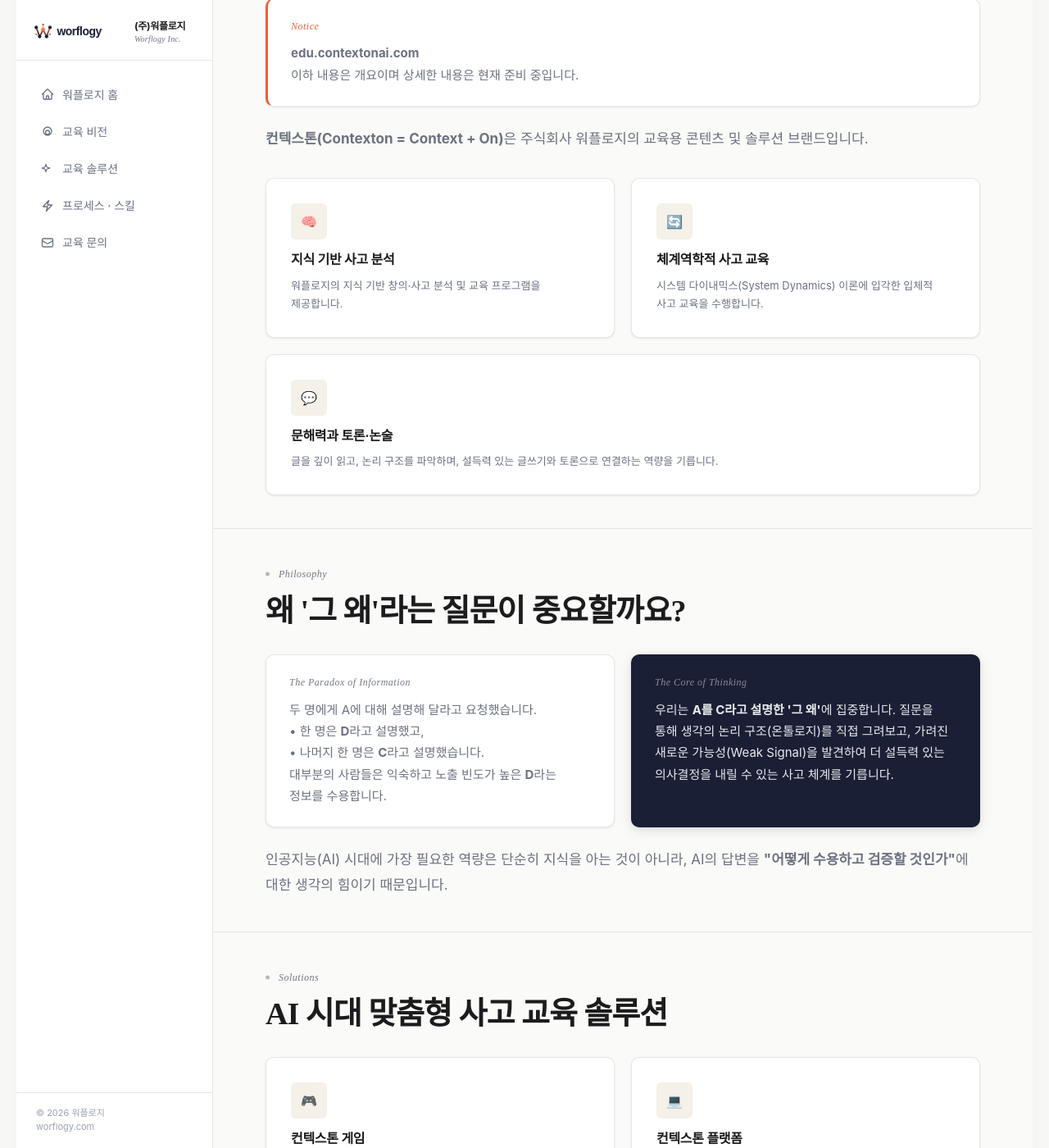
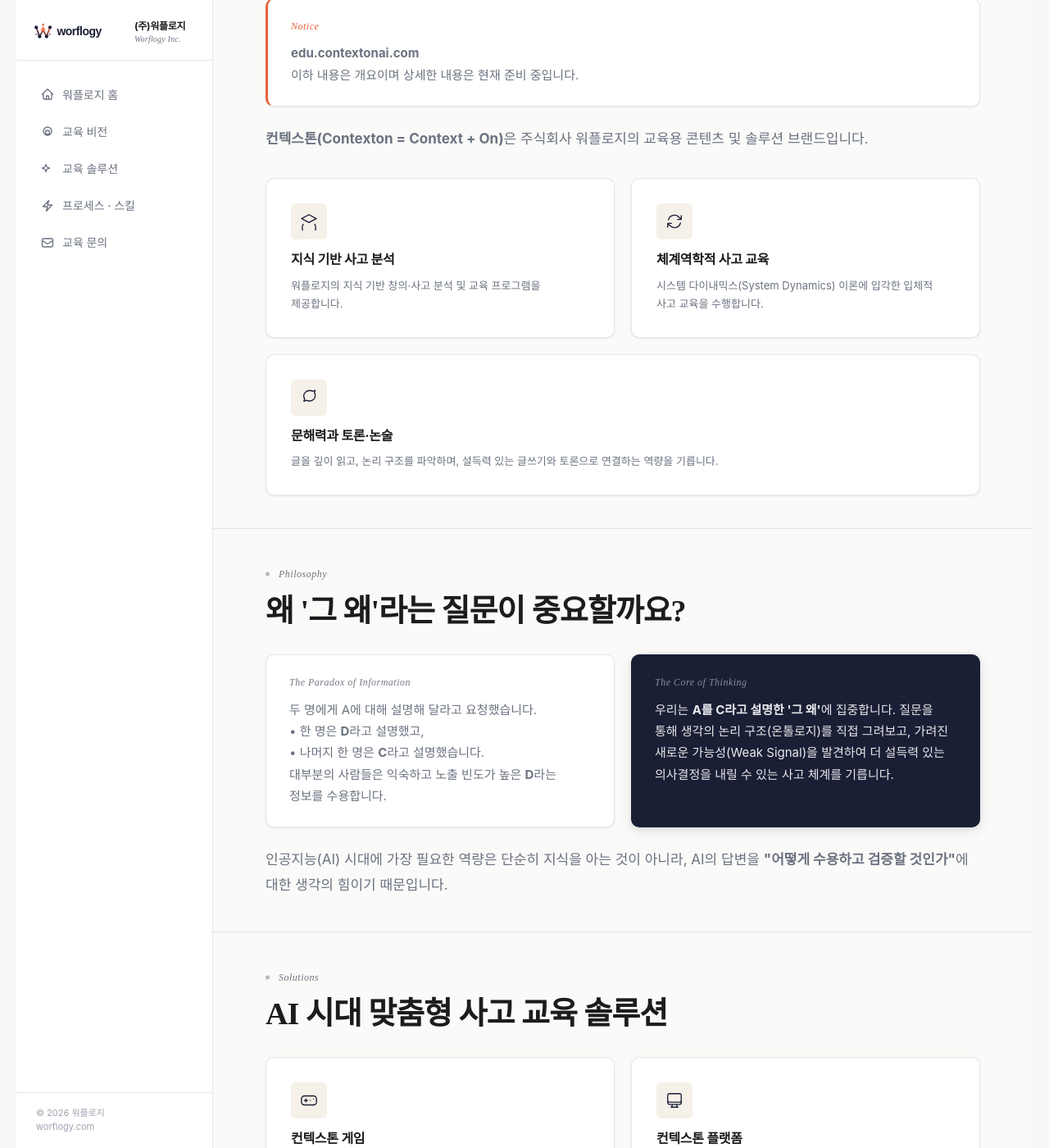
Before and after one commit to hamnYK/eduContextOn, a Jekyll site: the page built from index.md, in a window 1280 px wide and 1400 px high, scrolled down 352 px. Shown: the whole window at 82% size. Built offline with Jekyll 4.4.1, drawn with Linux system fonts in a browser that asks for light colours; some web fonts are replaced; a script that is not in the unit is left out.

Commit message:
docs: update index documentation for eduContextOn platform

```diff
--- a/index.md
+++ b/index.md
@@ -22,17 +22,17 @@
 
   <div class="card-grid" style="margin-top: 24px;">
     <div class="card">
-      <div class="card-icon">🧠</div>
+      <div class="card-icon"><svg fill="none" stroke="currentColor" stroke-width="1.5" viewBox="0 0 24 24"><path stroke-linecap="round" stroke-linejoin="round" d="M4.263 15.918a9 9 0 1015.474 0M12 3L2.25 8.25 12 13.5l9.75-5.25L12 3z" /></svg></div>
       <div class="card-title">지식 기반 사고 분석</div>
       <div class="card-desc">워플로지의 지식 기반 창의·사고 분석 및 교육 프로그램을 제공합니다.</div>
     </div>
     <div class="card">
-      <div class="card-icon">🔄</div>
+      <div class="card-icon"><svg fill="none" stroke="currentColor" stroke-width="1.5" viewBox="0 0 24 24"><path stroke-linecap="round" stroke-linejoin="round" d="M16.023 9.348h4.992v-.001M2.985 19.644v-4.992m0 0h4.992m-4.993 0l3.181 3.183a8.25 8.25 0 0013.803-3.7M4.031 9.865a8.25 8.25 0 0113.803-3.7l3.181 3.182m0-4.991v4.99" /></svg></div>
       <div class="card-title">체계역학적 사고 교육</div>
       <div class="card-desc">시스템 다이내믹스(System Dynamics) 이론에 입각한 입체적 사고 교육을 수행합니다.</div>
     </div>
     <div class="card card-wide">
-      <div class="card-icon">💬</div>
+      <div class="card-icon"><svg fill="none" stroke="currentColor" stroke-width="1.5" viewBox="0 0 24 24"><path stroke-linecap="round" stroke-linejoin="round" d="M20.25 8.511c.084.29.125.597.125.911 0 3.866-3.582 7-8 7a8.841 8.841 0 01-4.083-.98L5.25 16.75l.98-3.431C5.466 12.162 5 10.886 5 9.5c0-3.866 3.582-7 8-7a8.841 8.841 0 014.083.98L20.25 2.25l-.98 3.431c.646.882 1.07 1.946 1.07 3.111z" /></svg></div>
       <div class="card-title">문해력과 토론·논술</div>
       <div class="card-desc">글을 깊이 읽고, 논리 구조를 파악하며, 설득력 있는 글쓰기와 토론으로 연결하는 역량을 기릅니다.</div>
     </div>
@@ -73,17 +73,17 @@
 
   <div class="card-grid" style="margin-top: 24px;">
     <div class="card">
-      <div class="card-icon">🎮</div>
+      <div class="card-icon"><svg fill="none" stroke="currentColor" stroke-width="1.5" viewBox="0 0 24 24"><path stroke-linecap="round" stroke-linejoin="round" d="M6 12h4m-2-2v4m6-2h.01M18 10h.01M6 6h12a4 4 0 014 4v4a4 4 0 01-4 4H6a4 4 0 01-4-4v-4a4 4 0 014-4z" /></svg></div>
       <div class="card-title">컨텍스톤 게임</div>
       <div class="card-desc">체계역학적 사고를 게임 환경 속에서 자연스럽고 즐겁게 훈련할 수 있는 게이미피케이션 콘텐츠입니다.</div>
     </div>
     <div class="card">
-      <div class="card-icon">💻</div>
+      <div class="card-icon"><svg fill="none" stroke="currentColor" stroke-width="1.5" viewBox="0 0 24 24"><path stroke-linecap="round" stroke-linejoin="round" d="M9 17.25v1.007a3 3 0 01-.879 2.122L7.5 21h9l-.621-.621A3 3 0 0115 18.257V17.25m6-12V15a2.25 2.25 0 01-2.25 2.25H5.25A2.25 2.25 0 013 15V5.25m18 0A2.25 2.25 0 0018.75 3H5.25A2.25 2.25 0 003 5.25m18 0V12a2.25 2.25 0 01-2.25 2.25H5.25A2.25 2.25 0 013 12V5.25" /></svg></div>
       <div class="card-title">컨텍스톤 플랫폼</div>
       <div class="card-desc">생각의 도식을 온톨로지 맵으로 정밀하게 시각화하고 상호 피드백을 주고받는 협업 교육 도구입니다.</div>
     </div>
     <div class="card card-wide">
-      <div class="card-icon">⚙️</div>
+      <div class="card-icon"><svg fill="none" stroke="currentColor" stroke-width="1.5" viewBox="0 0 24 24"><path stroke-linecap="round" stroke-linejoin="round" d="M9.594 3.94c.09-.542.56-.94 1.11-.94h2.593c.55 0 1.02.398 1.11.94l.213 1.281c.063.374.313.686.645.87.074.04.147.083.22.127.324.196.72.257 1.075.124l1.217-.456a1.125 1.125 0 011.37.49l1.296 2.247a1.125 1.125 0 01-.26 1.43l-1.003.828c-.293.241-.438.613-.43.992a7.723 7.723 0 010 .255c-.008.378.137.75.43.991l1.004.827c.424.35.534.954.26 1.43l-1.298 2.247a1.125 1.125 0 01-1.369.491l-1.217-.456c-.355-.133-.75-.072-1.076.124a6.47 6.47 0 01-.22.128c-.331.183-.581.495-.644.869l-.213 1.281c-.09.543-.56.94-1.11.94h-2.594c-.55 0-1.019-.398-1.11-.94l-.213-1.281c-.062-.374-.312-.686-.644-.87a6.52 6.52 0 01-.22-.127c-.325-.196-.72-.257-1.076-.124l-1.217.456a1.125 1.125 0 01-1.369-.49l-1.297-2.247a1.125 1.125 0 01.26-1.43l1.004-.827c.292-.24.437-.613.43-.991a6.932 6.932 0 010-.255c.007-.38-.138-.751-.43-.992l-1.004-.827a1.125 1.125 0 01-.26-1.43l1.297-2.247a1.125 1.125 0 011.37-.491l1.216.456c.356.133.751.072 1.076-.124.072-.044.146-.086.22-.128.332-.183.582-.495.644-.869l.214-1.28z" /><circle cx="12" cy="12" r="3" /></svg></div>
       <div class="card-title">워플로지 AI·온톨로지 엔진</div>
       <div class="card-desc">작성된 생각의 논리적 모순과 연결성을 지능형으로 분석하고 강화 포인트를 제안해주는 독자적인 기술 엔진입니다.</div>
     </div>
```
